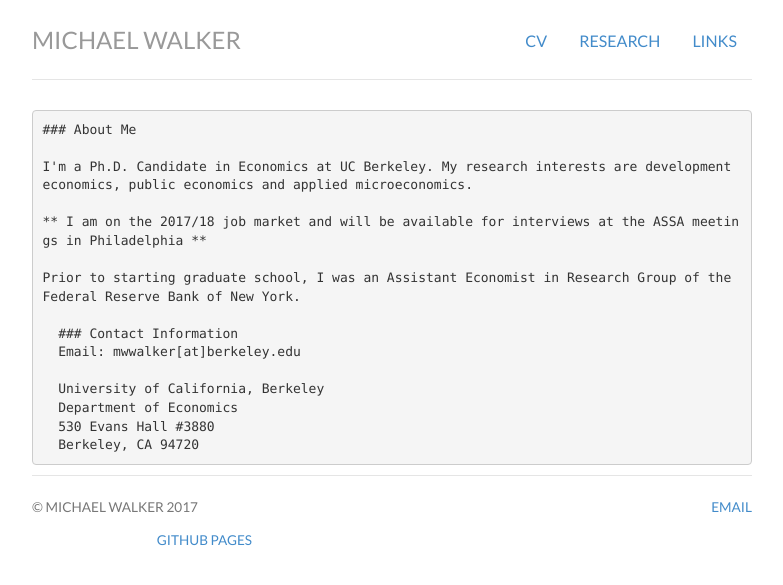
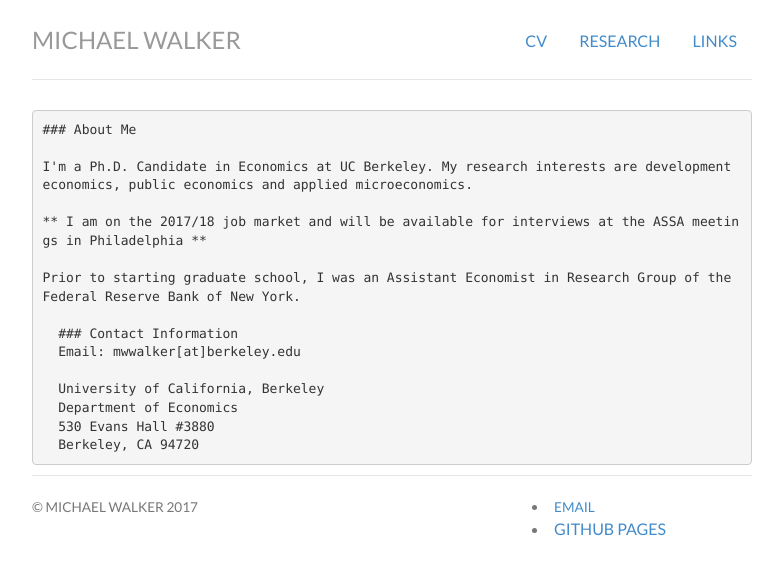
Before and after one commit to mwwalker/mwwalker.github.io, a Jekyll site: the page built from index.md, in a window 1280 px wide. Shown: the top 585 px of the page, without its empty margins (248-1031 px from the left). Built offline with Jekyll 4.4.1, drawn with Linux system fonts in a browser that asks for light colours; nearby versions of some CDN libraries; library files that are not in the unit come from our copies.

Commit message:
Trying to fix footer

```diff
--- a/_includes/footer.html
+++ b/_includes/footer.html
@@ -4,11 +4,10 @@
 	<p><small>&copy; Michael Walker 2017</small></p>
 	</div>
 	<div class="col-sm-4">
-	<p class="pull-right"><small><a href="mailto:mwwalker@berkeley.edu">email</a></small></p>
+	<p class="pull-right"><small>
+		<li> <a href="mailto:mwwalker@berkeley.edu">email</a></small></li>
+		<li><a Hosted by <a href="mwwalker.github.io"> Github Pages</a></small></li>
+		</p>
 	</div>
-	<div class="col-sm-4">
-	<p class="pull-right"><small><a Hosted by <a href="mwwalker.github.io"> Github Pages</a></a></small></p>
-	</div>
-
 	</div>
 </div> <!-- /footer -->
```
